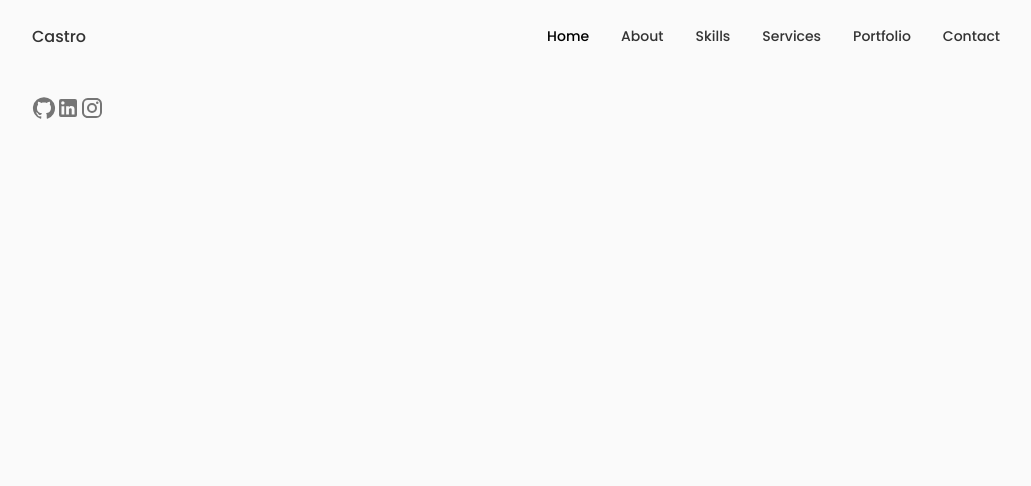
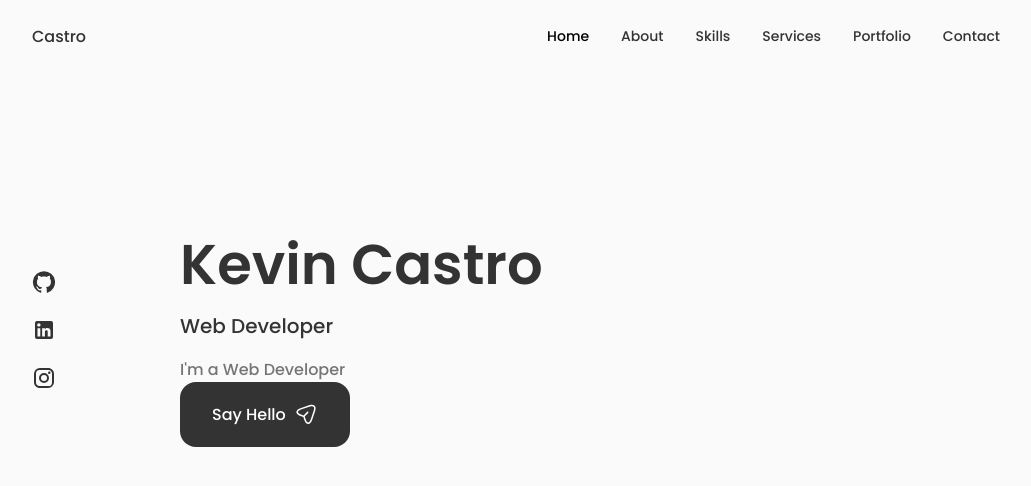
Before and after one commit to kevincastrochavez/kevin-portfolio, a React (Create React App) app: page / in a window 1280 px wide. Shown: the top 486 px of the page, without its empty margins (124-1155 px from the left). Built offline with nearby package versions, Linux system fonts and the light colour scheme.

Commit message:
included the Data component with personal information, along with some styles

```diff
--- /dev/null
+++ b/src/components/Data.js
@@ -0,0 +1,36 @@
+import React from 'react';
+
+function Data() {
+  return (
+    <div className='data'>
+      <h1 className='data__title'>Kevin Castro</h1>
+
+      <h3 className='data__subtitle'>Web Developer</h3>
+
+      <p className='data__description'>I'm a Web Developer</p>
+
+      <a href='#contact' className='data__contact button button--flex'>
+        Say Hello
+        <svg
+          class='button__icon'
+          xmlns='http://www.w3.org/2000/svg'
+          width='24'
+          height='24'
+          viewBox='0 0 24 24'
+          fill='none'
+        >
+          <path
+            d='M14.2199 21.9352C13.0399 21.9352 11.3699 21.1052 10.0499 17.1352L9.32988 14.9752L7.16988 14.2552C3.20988 12.9352 2.37988 11.2652 2.37988 10.0852C2.37988 8.91525 3.20988 7.23525 7.16988 5.90525L15.6599 3.07525C17.7799 2.36525 19.5499 2.57525 20.6399 3.65525C21.7299 4.73525 21.9399 6.51525 21.2299 8.63525L18.3999 17.1252C17.0699 21.1052 15.3999 21.9352 14.2199 21.9352ZM7.63988 7.33525C4.85988 8.26525 3.86988 9.36525 3.86988 10.0852C3.86988 10.8052 4.85988 11.9052 7.63988 12.8252L10.1599 13.6652C10.3799 13.7352 10.5599 13.9152 10.6299 14.1352L11.4699 16.6552C12.3899 19.4352 13.4999 20.4252 14.2199 20.4252C14.9399 20.4252 16.0399 19.4352 16.9699 16.6552L19.7999 8.16525C20.3099 6.62525 20.2199 5.36525 19.5699 4.71525C18.9199 4.06525 17.6599 3.98525 16.1299 4.49525L7.63988 7.33525Z'
+            fill='#fff'
+          ></path>
+          <path
+            d='M10.11 14.7052C9.92005 14.7052 9.73005 14.6352 9.58005 14.4852C9.29005 14.1952 9.29005 13.7152 9.58005 13.4252L13.16 9.83518C13.45 9.54518 13.93 9.54518 14.22 9.83518C14.51 10.1252 14.51 10.6052 14.22 10.8952L10.64 14.4852C10.5 14.6352 10.3 14.7052 10.11 14.7052Z'
+            fill='#fff'
+          ></path>
+        </svg>
+      </a>
+    </div>
+  );
+}
+
+export default Data;
--- a/src/components/Home.js
+++ b/src/components/Home.js
@@ -1,6 +1,7 @@
 import React from 'react';
 
 import Social from './Social';
+import Data from './Data';
 
 function Home() {
   return (
@@ -10,6 +11,8 @@
           <Social />
 
           <div className='home__img'></div>
+
+          <Data />
         </div>
       </div>
     </section>
--- a/src/styles/Social.scss
+++ b/src/styles/Social.scss
@@ -0,0 +1,17 @@
+.social {
+  display: grid;
+  grid-template-columns: max-content;
+  row-gap: 16px;
+
+  &-icon {
+    font-size: 20px;
+
+    & svg {
+      color: $title;
+
+      &:hover {
+        color: $title-dark;
+      }
+    }
+  }
+}
--- /dev/null
+++ b/src/styles/data.scss
@@ -0,0 +1,14 @@
+.data {
+  &__title {
+    font-size: $big-font;
+    margin-bottom: 4px;
+  }
+
+  &__subtitle {
+    position: relative;
+    font-size: $h3-font;
+    padding-right: 5.4rem;
+    font-weight: 400;
+    margin-bottom: 16px;
+  }
+}
--- a/src/styles/home.scss
+++ b/src/styles/home.scss
@@ -0,0 +1,20 @@
+.home {
+  &__content {
+    grid-template-columns: 116px repeat(2, 1fr);
+    padding-top: 88px;
+    column-gap: 32px;
+    align-items: center;
+  }
+
+  &__img {
+    background-image: url();
+    background-repeat: no-repeat;
+    background-position: center;
+    background-size: cover;
+    // box-shadow: inset 0 0 0 9px rgb(255, 255, 255 / 30%);
+    order: 1;
+    justify-self: center;
+    width: 300px;
+    height: 300px;
+  }
+}
--- a/src/styles/main.scss
+++ b/src/styles/main.scss
@@ -2,3 +2,4 @@
 @import './header.scss';
 @import './home.scss';
 @import './social.scss';
+@import './data.scss';
```
